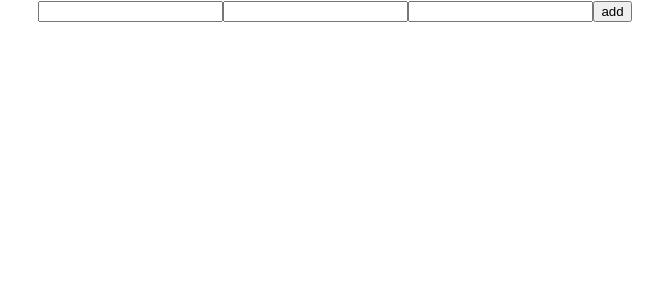
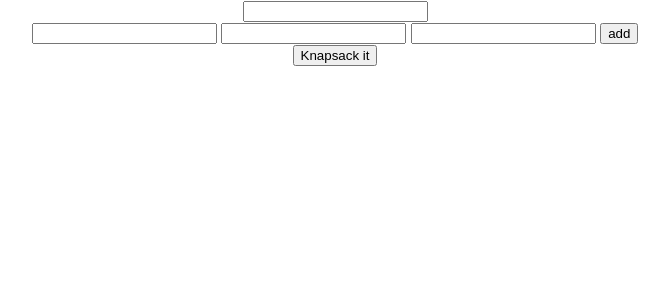
Before and after one commit to projeto-de-algoritmos/DP_WhatToPay, a React (Create React App) app: page / in a window 1280 px wide. Shown: the top 300 px of the page, without its empty margins (305-974 px from the left). Built offline with nearby package versions, Linux system fonts and the light colour scheme.

Commit message:
Adicionando knapsack

```diff
--- a/src/App.js
+++ b/src/App.js
@@ -1,6 +1,10 @@
 import './App.css';
 import ListItem from './components/ListItem.js'
 import React, {Component} from 'react';
+
+function max(a, b){
+  return (a > b? a : b);
+}
 
 class App extends Component {
 
@@ -15,11 +19,14 @@ class App extends Component {
         name: "",
         value: 0,
         cost: 0,
-      }
+      },
+      message: "",
+      weight: 0,
     }
 
     this.addNewTasks = this.addNewTasks.bind(this)
     this.deleteTask = this.deleteTask.bind(this)
+    this.knapsack = this.knapsack.bind(this)
   }
 
   addNewTasks(task){
@@ -34,14 +41,66 @@ class App extends Component {
     this.setState({task_list})
   }
 
+  knapsack(){
+    const tasks = Array.from(this.state.task_list)
+    const n = tasks.length, W = this.state.weight
+
+    let K = new Array(n+1);
+    let i, w = Number();
+
+    for (i = 0; i < K.length; i++) {
+      K[i] = new Array(W+1)
+      for (w = 0; w < W; w++){
+        K[i][w] = -1;
+      }
+    }
+
+    for (i = 0; i <= n; i++) {
+      for (w = 0; w <= W; w++){
+        if (i === 0 || w === 0)
+          K[i][w] = 0
+        else if (tasks[i-1].cost <= w)
+          K[i][w] = max(K[i-1][w - tasks[i-1].cost] + tasks[i-1].value, K[i-1][w]);
+        else
+          K[i][w] = K[i-1][w];
+      }
+    }
+
+    let best;
+    let res = new Number(K[n][W]);
+    res = K[n][W]
+    best = []
+    w = W
+
+    for (i = n; res > 0 && i > 0; i--){
+      console.log(typeof res, typeof K[i-1][w])
+      if (res === K[i-1][w])
+        continue
+      else {
+        best.push(tasks[i-1])
+        res -= tasks[i-1].value
+        w -= tasks[i-1].cost
+      }
+    }
+
+    const task_list = Array.from(best)
+    const message = "Knapsack feito"
+    this.setState({task_list})
+    this.setState({message})
+  }
+
   render(){
     return (
       <div className="App">
+        <div>
+          <input type="text" onChange={(event) => this.setState({weight: event.target.value})}></input>
+        </div>
         <div className="Form">
-          <input type="text" onChange={(event) => {this.setState({task: {...this.state.task, name: event.target.value}})}}></input>
-          <input type="text" onChange={(event) => {this.setState({task: {...this.state.task, value: event.target.value}})}}></input>
-          <input type="text" onChange={(event) => {this.setState({task: {...this.state.task, cost: event.target.value}})}}></input>
+          <input type="text" onChange={(event) => {this.setState({task: {...this.state.task, name: event.target.value}})}}></input> {/* Inserir o nome da conta*/}
+          <input type="text" onChange={(event) => {this.setState({task: {...this.state.task, value: event.target.value}})}}></input> {/*Inserir valor de benefício*/}
+          <input type="text" onChange={(event) => {this.setState({task: {...this.state.task, cost: event.target.value}})}}></input> {/*Inserir custo da conta*/}
           <input type="button" value="add" onClick={() => this.addNewTasks(this.state.task)}></input>
+        </div>
           {this.state.task_list.map(({id, name}, index) => (
             <ListItem
               key={id}
@@ -49,9 +108,8 @@ class App extends Component {
               onDelete={() => this.deleteTask(index)}
             />
           ))}
-        </div>
-        <div className="List">
-        </div>
+          <input type="button" onClick={() => this.knapsack()} value="Knapsack it"></input>
+          <h4>{this.state.message}</h4>
       </div>
     );
   }
```
